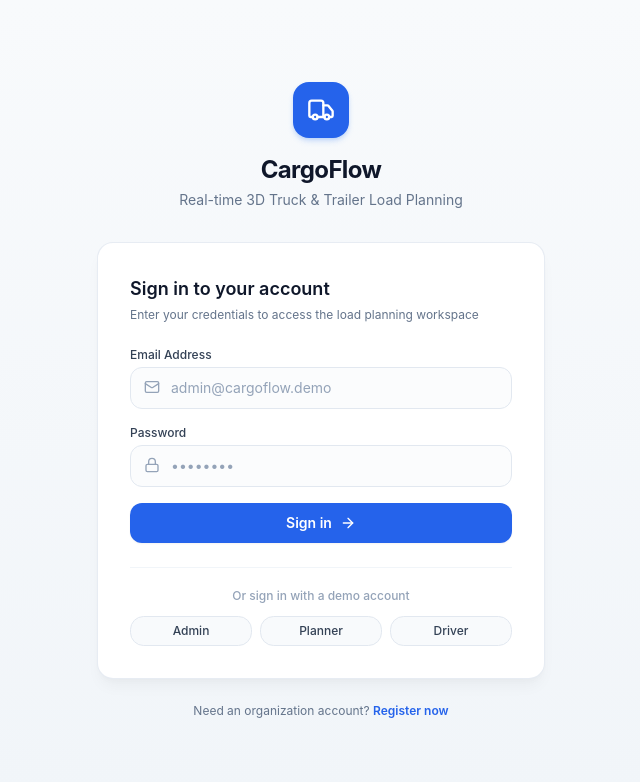
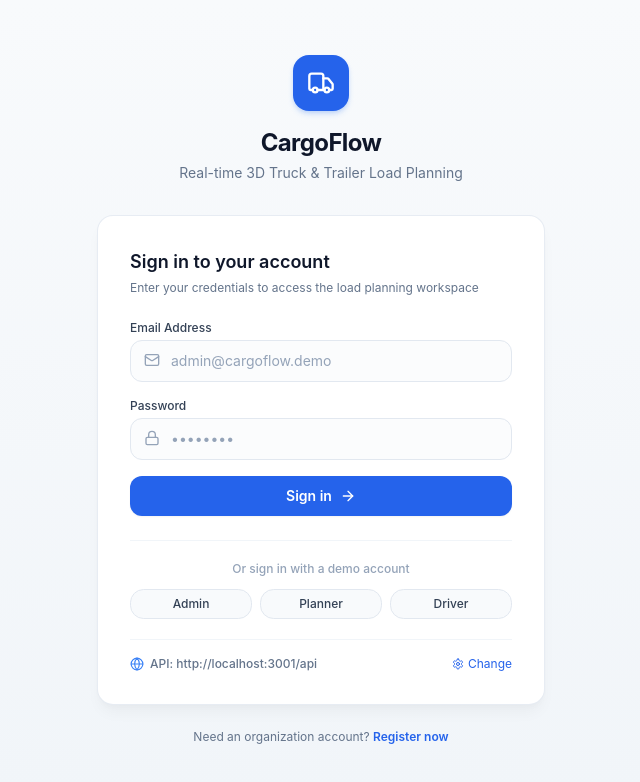
Before and after one commit to sreehariradhakrishnan2000/3D-Truck, a Next.js app in the folder apps/web/: page /login in a window 1280 px wide. Shown: the top 782 px of the page, without its empty margins (319-959 px from the left). Built offline with nearby package versions, Linux system fonts and the light colour scheme.

Commit message:
fix(cloudflare): match worker name 3d-truck, set run_worker_first false, add cache headers, and enable runtime api endpoint configuration

```diff
--- a/apps/web/next.config.mjs
+++ b/apps/web/next.config.mjs
@@ -5,8 +5,8 @@ const nextConfig = {
   compress: true,
   output: 'standalone',
   env: {
-    NEXT_PUBLIC_API_URL: process.env.NEXT_PUBLIC_API_URL || (process.env.NODE_ENV === 'production' ? 'https://api.cargoflow.com/api' : 'http://localhost:3001/api'),
-    NEXT_PUBLIC_WS_URL: process.env.NEXT_PUBLIC_WS_URL || (process.env.NODE_ENV === 'production' ? 'https://api.cargoflow.com' : 'http://localhost:3001'),
+    NEXT_PUBLIC_API_URL: process.env.NEXT_PUBLIC_API_URL || '',
+    NEXT_PUBLIC_WS_URL: process.env.NEXT_PUBLIC_WS_URL || '',
   },
 
   // Unoptimized images allow static & edge delivery across Cloudflare's Global CDN
@@ -26,8 +26,21 @@ const nextConfig = {
   async headers() {
     return [
       {
+        source: '/_next/static/:path*',
+        headers: [
+          {
+            key: 'Cache-Control',
+            value: 'public, max-age=31536000, immutable',
+          },
+        ],
+      },
+      {
         source: '/:path*',
         headers: [
+          {
+            key: 'Cache-Control',
+            value: 'public, max-age=0, must-revalidate',
+          },
           {
             key: 'X-Frame-Options',
             value: 'SAMEORIGIN',
--- a/apps/web/src/app/(auth)/login/page.tsx
+++ b/apps/web/src/app/(auth)/login/page.tsx
@@ -1,10 +1,11 @@
 'use client';
 
-import { useState } from 'react';
+import { useState, useEffect } from 'react';
 import { useRouter } from 'next/navigation';
 import Link from 'next/link';
-import { Truck, ArrowRight, ShieldCheck, Lock, Mail } from 'lucide-react';
+import { Truck, ArrowRight, Lock, Mail, Globe, Settings, Check } from 'lucide-react';
 import { api } from '@/lib/api';
+import { envConfig } from '@/lib/config';
 import { useAuthStore } from '@/store/authStore';
 
 export default function LoginPage() {
@@ -15,6 +16,20 @@ export default function LoginPage() {
   const [password, setPassword] = useState('');
   const [error, setError] = useState<string | null>(null);
   const [loading, setLoading] = useState(false);
+  const [apiUrl, setApiUrl] = useState('');
+  const [showConfig, setShowConfig] = useState(false);
+  const [savedUrlSuccess, setSavedUrlSuccess] = useState(false);
+
+  useEffect(() => {
+    setApiUrl(envConfig.apiUrl);
+  }, []);
+
+  const handleSaveApiUrl = (e: React.FormEvent) => {
+    e.preventDefault();
+    envConfig.setApiUrl(apiUrl);
+    setSavedUrlSuccess(true);
+    setTimeout(() => setSavedUrlSuccess(false), 2000);
+  };
 
   const handleSubmit = async (e: React.FormEvent) => {
     e.preventDefault();
@@ -29,7 +44,14 @@ export default function LoginPage() {
       login(data.accessToken);
       router.push('/dashboard');
     } catch (err: any) {
-      setError(err?.message || 'Invalid email or password. Please try again.');
+      const msg = err?.message || 'Invalid email or password.';
+      if (msg.includes('Failed to fetch') || msg.includes('not configured') || msg.includes('NetworkError') || msg.includes('CORS')) {
+        setError(
+          `Cannot reach API server at "${envConfig.apiUrl || 'unconfigured'}". Please verify your Cloudflare Tunnel or backend URL.`
+        );
+      } else {
+        setError(msg);
+      }
     } finally {
       setLoading(false);
     }
@@ -58,7 +80,7 @@ export default function LoginPage() {
           <p className="mt-1 text-xs text-slate-500">Enter your credentials to access the load planning workspace</p>
 
           {error && (
-            <div className="mt-4 rounded-xl border border-red-200 bg-red-50 p-3 text-xs text-red-600">
+            <div className="mt-4 rounded-xl border border-red-200 bg-red-50 p-3 text-xs text-red-600 leading-relaxed">
               {error}
             </div>
           )}
@@ -137,6 +159,42 @@ export default function LoginPage() {
               </button>
             </div>
           </div>
+
+          {/* API Server Endpoint Settings */}
+          <div className="mt-5 border-t border-slate-100 pt-4">
+            <div className="flex items-center justify-between text-xs text-slate-500">
+              <span className="flex items-center gap-1.5 font-medium truncate max-w-[260px]">
+                <Globe className="h-3.5 w-3.5 shrink-0 text-blue-500" />
+                API: {apiUrl ? apiUrl : 'Not configured'}
+              </span>
+              <button
+                type="button"
+                onClick={() => setShowConfig(!showConfig)}
+                className="text-blue-600 hover:underline flex items-center gap-1 shrink-0 ml-2"
+              >
+                <Settings className="h-3 w-3" />
+                {showConfig ? 'Hide' : 'Change'}
+              </button>
+            </div>
+
+            {showConfig && (
+              <form onSubmit={handleSaveApiUrl} className="mt-3 flex gap-2">
+                <input
+                  type="url"
+                  value={apiUrl}
+                  onChange={(e) => setApiUrl(e.target.value)}
+                  placeholder="https://api.yourdomain.com/api"
+                  className="flex-1 rounded-lg border border-slate-200 bg-slate-50 px-3 py-1.5 text-xs text-slate-800 placeholder-slate-400 focus:outline-none focus:ring-1 focus:ring-blue-500"
+                />
+                <button
+                  type="submit"
+                  className="rounded-lg bg-blue-600 px-3 py-1.5 text-xs font-semibold text-white hover:bg-blue-700 transition"
+                >
+                  {savedUrlSuccess ? <Check className="h-3.5 w-3.5" /> : 'Save'}
+                </button>
+              </form>
+            )}
+          </div>
         </div>
 
         {/* Footer */}
--- a/apps/web/src/hooks/useLoadRealtime.ts
+++ b/apps/web/src/hooks/useLoadRealtime.ts
@@ -24,7 +24,7 @@ export function useLoadRealtime(loadId: string | null) {
   const queryClient = useQueryClient();
 
   useEffect(() => {
-    if (!loadId || !user) return;
+    if (!loadId || !user || !envConfig.wsUrl) return;
 
     const token = api.getToken();
     const socket = io(`${envConfig.wsUrl}/ws`, {
--- a/apps/web/src/lib/api.ts
+++ b/apps/web/src/lib/api.ts
@@ -23,6 +23,11 @@ class ApiClient {
 
   async request<T>(endpoint: string, options: RequestInit = {}): Promise<T> {
     const apiBase = envConfig.apiUrl;
+    if (!apiBase) {
+      throw new Error(
+        'Backend API endpoint is not configured. Set NEXT_PUBLIC_API_URL or specify your API/Tunnel URL.'
+      );
+    }
     const url = `${apiBase}${endpoint.startsWith('/') ? endpoint : `/${endpoint}`}`;
     const token = this.getToken();
 
--- a/apps/web/src/lib/config.ts
+++ b/apps/web/src/lib/config.ts
@@ -1,12 +1,9 @@
 /**
  * Centralized Environment Configuration & Security Validator for CargoFlow Web Frontend
  *
- * Guarantees zero silent fallbacks to localhost in production mode,
- * while allowing seamless local development and preview testing.
+ * Supports environment variables, local preview, and runtime endpoint configuration.
  */
 
-const DEFAULT_PROD_API_URL = 'https://api.cargoflow.com/api';
-const DEFAULT_PROD_WS_URL = 'https://api.cargoflow.com';
 const DEFAULT_DEV_API_URL = 'http://localhost:3001/api';
 const DEFAULT_DEV_WS_URL = 'http://localhost:3001';
 
@@ -20,14 +17,21 @@ function validateAndGetApiUrl(): string {
   const isProduction = process.env.NODE_ENV === 'production';
   const isLocal = isBrowserLocalhost();
 
+  // 1. Runtime override via localStorage (allows connecting Cloudflare Worker to Cloudflare Tunnel)
+  if (typeof window !== 'undefined') {
+    const saved = localStorage.getItem('cf_api_url');
+    if (saved) return saved.replace(/\/+$/, '');
+  }
+
+  // 2. Build-time or deployment environment variable
   let url = process.env.NEXT_PUBLIC_API_URL;
 
   if (!url) {
-    url = isLocal ? DEFAULT_DEV_API_URL : (isProduction ? DEFAULT_PROD_API_URL : DEFAULT_DEV_API_URL);
+    url = isLocal ? DEFAULT_DEV_API_URL : '';
   }
 
-  // If in real production (not local developer testing)
-  if (isProduction && !isLocal) {
+  // 3. Security check: in real production, reject plaintext HTTP and localhost
+  if (isProduction && !isLocal && url) {
     if (!url.startsWith('https://')) {
       throw new Error(
         `CRITICAL SECURITY ERROR: NEXT_PUBLIC_API_URL must use https:// in production. Found: ${url}`
@@ -40,21 +44,28 @@ function validateAndGetApiUrl(): string {
     }
   }
 
-  return url;
+  return url ? url.replace(/\/+$/, '') : '';
 }
 
 function validateAndGetWsUrl(): string {
   const isProduction = process.env.NODE_ENV === 'production';
   const isLocal = isBrowserLocalhost();
 
+  // 1. Runtime override via localStorage
+  if (typeof window !== 'undefined') {
+    const saved = localStorage.getItem('cf_ws_url');
+    if (saved) return saved.replace(/\/+$/, '');
+  }
+
+  // 2. Build-time or deployment environment variable
   let url = process.env.NEXT_PUBLIC_WS_URL;
 
   if (!url) {
-    url = isLocal ? DEFAULT_DEV_WS_URL : (isProduction ? DEFAULT_PROD_WS_URL : DEFAULT_DEV_WS_URL);
+    url = isLocal ? DEFAULT_DEV_WS_URL : '';
   }
 
-  // If in real production (not local developer testing)
-  if (isProduction && !isLocal) {
+  // 3. Security check: in real production, reject unencrypted WS and localhost
+  if (isProduction && !isLocal && url) {
     if (!url.startsWith('https://') && !url.startsWith('wss://')) {
       throw new Error(
         `CRITICAL SECURITY ERROR: NEXT_PUBLIC_WS_URL must use https:// or wss:// in production. Found: ${url}`
@@ -67,7 +78,7 @@ function validateAndGetWsUrl(): string {
     }
   }
 
-  return url;
+  return url ? url.replace(/\/+$/, '') : '';
 }
 
 export const envConfig = {
@@ -77,5 +88,23 @@ export const envConfig = {
   get wsUrl(): string {
     return validateAndGetWsUrl();
   },
+  setApiUrl(url: string) {
+    if (typeof window !== 'undefined') {
+      if (url) {
+        localStorage.setItem('cf_api_url', url.trim().replace(/\/+$/, ''));
+      } else {
+        localStorage.removeItem('cf_api_url');
+      }
+    }
+  },
+  setWsUrl(url: string) {
+    if (typeof window !== 'undefined') {
+      if (url) {
+        localStorage.setItem('cf_ws_url', url.trim().replace(/\/+$/, ''));
+      } else {
+        localStorage.removeItem('cf_ws_url');
+      }
+    }
+  },
   isProduction: process.env.NODE_ENV === 'production',
 };
```
Also changed, not shown: 1 other file (tests, documents, lock files or other folders).
